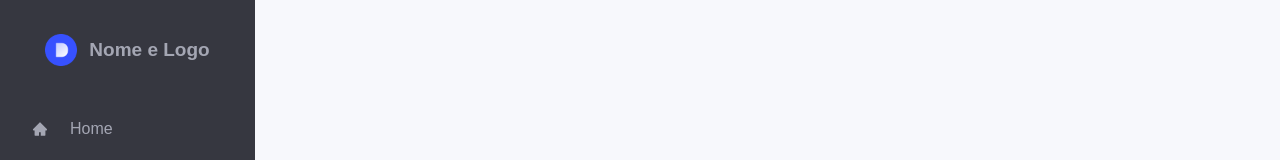
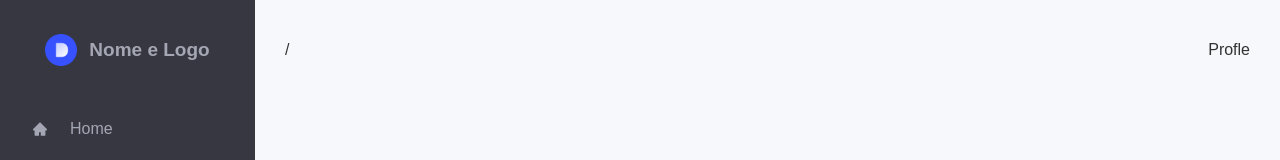
Before and after one commit to dududornelees/react-dashboard, a React (Vite) app: page / in a window 1280 px wide. Shown: the top 160 px of the page. Built offline with nearby package versions, Linux system fonts and the light colour scheme.

Commit message:
🔥 New: Header

```diff
--- /dev/null
+++ b/src/components/Layout/Header/Header.tsx
@@ -0,0 +1,18 @@
+import { useLocation } from "react-router-dom";
+
+// Styles
+import { HeaderStyle } from "./styles";
+
+const Header: React.FC = () => {
+  const { pathname } = useLocation();
+
+  return (
+    <HeaderStyle>
+      <div className="header__current-page">{pathname}</div>
+
+      <div className="header__profile">Profle</div>
+    </HeaderStyle>
+  );
+};
+
+export default Header;
--- /dev/null
+++ b/src/components/Layout/Header/styles.ts
@@ -0,0 +1,9 @@
+import styled from "styled-components";
+
+export const HeaderStyle = styled.div`
+  width: 100%;
+  height: 100px;
+  display: flex;
+  align-items: center;
+  justify-content: space-between;
+`;
--- a/src/components/Layout/Layout.tsx
+++ b/src/components/Layout/Layout.tsx
@@ -1,11 +1,19 @@
 import Navbar from "./Navbar/Navbar";
+import Header from "./Header/Header";
+
+// Styles
+import { LayoutStyle } from "./styles";
 
 const Layout: React.FC = ({ children }) => {
   return (
-    <>
+    <LayoutStyle>
       <Navbar />
-      {children}
-    </>
+
+      <div className="layout__content">
+        <Header />
+        {children}
+      </div>
+    </LayoutStyle>
   );
 };
 
--- a/src/components/Layout/Navbar/styles.ts
+++ b/src/components/Layout/Navbar/styles.ts
@@ -5,6 +5,7 @@ export const NavbarStyle = styled.div`
   width: 255px;
   min-height: 100vh;
   height: 100%;
+  position: fixed;
 
   .navbar__logo {
     height: 100px;
--- /dev/null
+++ b/src/components/Layout/styles.ts
@@ -0,0 +1,11 @@
+import styled from "styled-components";
+
+export const LayoutStyle = styled.div`
+  display: flex;
+
+  .layout__content {
+    width: 100%;
+    margin-left: 255px;
+    padding: 0px 30px;
+  }
+`;
```
